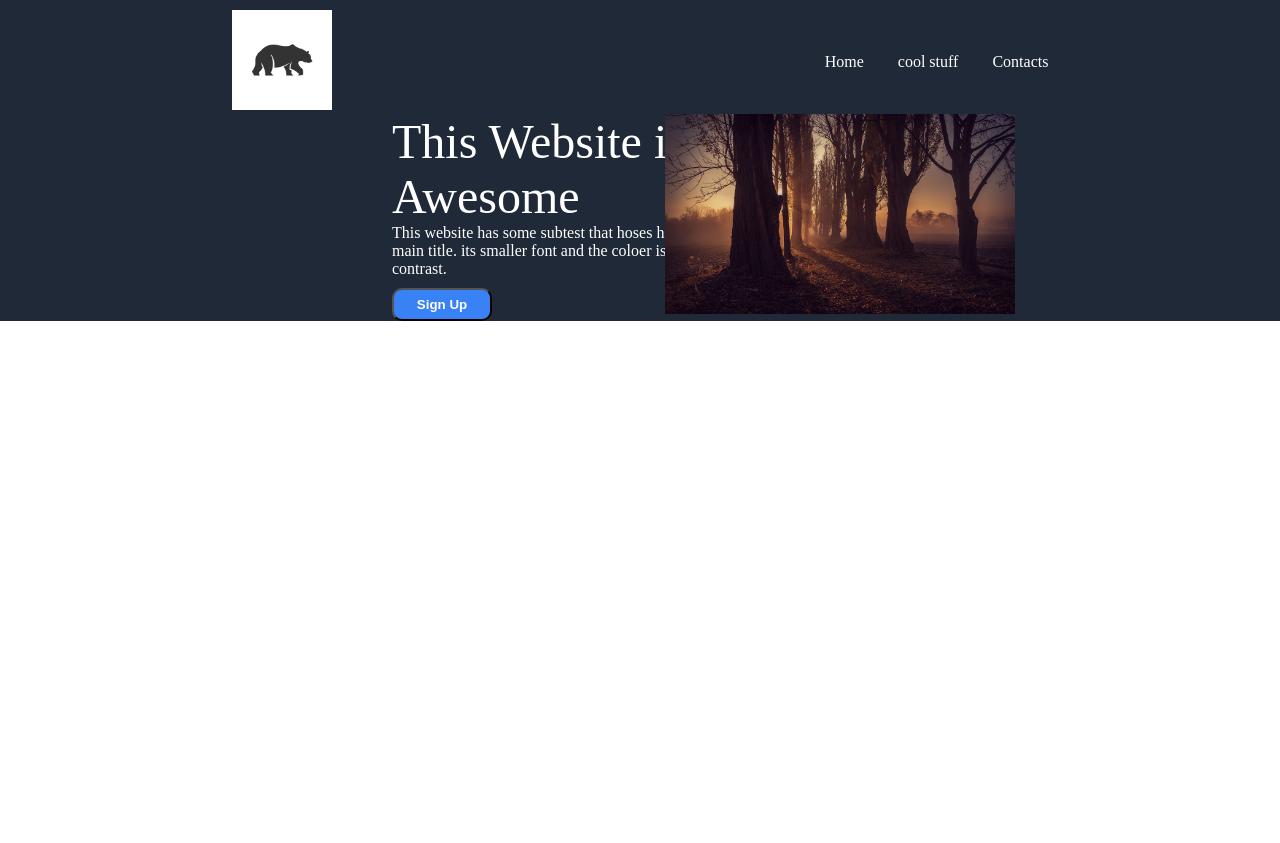
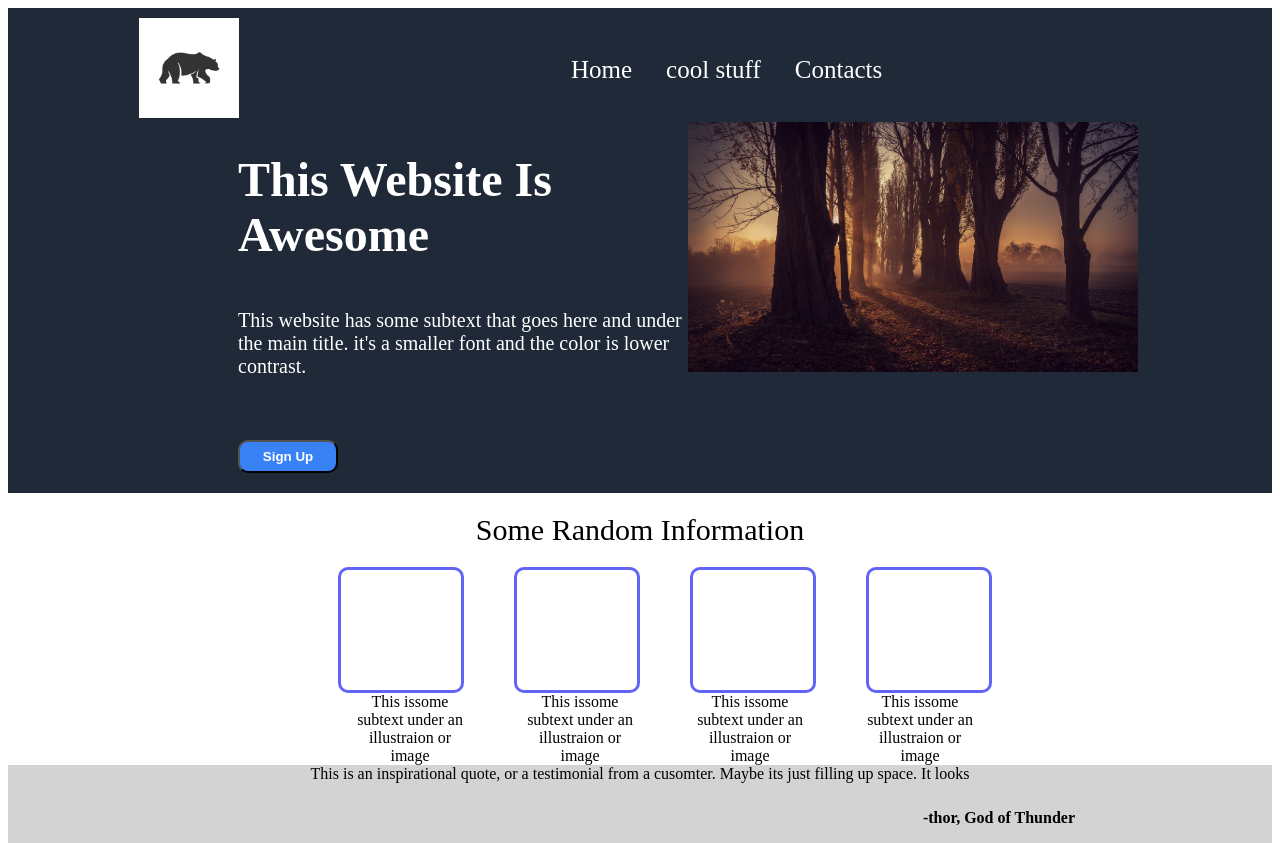
Before and after one commit to Sir-Bagels/website-project, a plain HTML site: page index.html in a window 1280 px wide. Before the commit the page ends 800 px from the top, so only its background shows below. Drawn offline with Linux system fonts and the light colour scheme.

Commit message:
website changes

```diff
--- a/index.html
+++ b/index.html
@@ -26,17 +26,40 @@
   </div>
   <div class="top-container">
     <div class="left-heading-container">
-        <div class="left-heading">This Website is Awesome</div>
-    </div>
+        <div class="left-heading">
+          <h1 class="heading1">This Website Is Awesome</h1>
+          <p class="paragraph">This website has some subtext that goes here and under the main title. it's a smaller font and the color is lower contrast.</p> </p>
+          <button class="sign-up">Sign Up</button>
+        </div>
+      </div>
     <div class="paragraph-container">
-      <p>This website has some subtest that hoses here under the main title. its smaller font and the coloer is lower contrast.</p>
         <div class="heading-image-container">
             <img class="forest" src="forest.jpg">
         </div>
-        <button class="sign-up">Sign Up</button>
-    </div>
+
     </div>
   </div>
-
+  <div class="bottom-container">
+    <div class="bottom-container-header">Some Random Information</div>
+    <div class="boxes-container">
+      <div class="box"></div>
+      <div class="box"></div>
+      <div class="box"></div>
+      <div class="box"></div>
+    </div>
+    <div class="bottom-paragraph-container">
+      <div class="words">This issome subtext under an illustraion or image</div>
+      <div class="words">This issome subtext under an illustraion or image</div>
+      <div class="words">This issome subtext under an illustraion or image</div>
+      <div class="words">This issome subtext under an illustraion or image</div>
+    </div>
+  </div>
+  <div class="almost-bottom-container">
+    <div class="bottom-bottom-container">This is an inspirational quote, or a testimonial from a cusomter.
+      Maybe its just filling up space. It looks</div>
+    <div class="bottom-bottom-bottom-container">
+      <p class="bottom-paragraph">-thor, God of Thunder</p>
+    </div>
+  </div>
 </body>
 </html>
--- a/styles.css
+++ b/styles.css
@@ -1,13 +1,14 @@
-*{
+/* *{
     margin: 0%;
     padding: 0%;
 
 
-}
+} */
 body{
     display: flex;
     flex-direction: column;
     height: 100vh;
+    align-items: center;
 
 }
 
@@ -17,57 +18,102 @@ body{
     justify-content: space-around;
     align-items: center;
     padding-top: 10px;
+    width: 100%;
+    /* border: solid green; */
+}
+.logo-container{
+    /* border: solid red; */
 }
 .bear{
     height: 100px;
 }
 
 .links ul{
-    d
+
 }
 .links a{
     text-decoration: none;
     color: white;
+    font-size: 25px;
+
 }
 .links li{
     list-style-type: none;
     display: inline;
     padding-left: 30px;
 }
+.links{
+    /* border: solid red; */
+    width: 600px;
+}
 .top-container{
-    justify-content: space-around;
+
     background-color: #1F2937 ;
-    position: relative;
+    display: flex;
+    flex-direction: row;
+    /* border: solid green;  */
+    flex-shrink: 2;
+    padding-bottom: 20px;
+    width: 100%;
 
+}
+.heading1{
+    font-size: 48px;
+    margin-top: 30px;
+}
+.paragraph{
+    font-size: 20px;
+}
+.left-heading-container{
+    flex: 1;
+    padding-left: 30px;
+    /* border: solid rebeccapurple; */
+    flex-shrink: 1;
+    display: flex;
+    width: 100%;
+
+}
+.left-heading{
+    margin-left: 200px;
+    flex-shrink: 1;
+    display: flex;
+    flex-direction: column;
+
+}
+.forest{
+    height: 250px;
+    width: 450px;
+    /* border: solid greenyellow; */
+    /* display: flex; */
+    flex-shrink: 1;
+}
+.paragraph-container{
+    /* border: solid red; */
+    flex: 1;
+    flex-shrink: 1;
+    display: flex;
 
 
 }
-.left-heading-container{
-    width: 300px;
-    padding-left: 30px;
-    margin-left: 362px;
+.heading1{
+    color: white;
+    display: flex;
+    flex-shrink: 1;
+}
+.paragraph{
+    width: 450px;
+    margin-top: 15px;
+    color: white;
+    display: flex;
+    flex-shrink: 1;
+}
+.heading-image-container{
+    /* border: solid purple; */
+    display: flex;
+    /* margin-left: 200px; */
+    flex-shrink: 1;
+}
 
-}
-.left-heading{
-    font-size: 48px;
-    color: white;
-
-}
-.forest{
-    height: 200px;
-    width: 350px;
-}
-.paragraph-container{
-    width: 370px;
-    color: white;
-    padding-left: 30px;
-    margin-left: 362px;
-}
-.forest{
-    position: absolute;
-    right: 265px;
-    top: 0;
-}
 .sign-up{
     background-color: #3882F6;
     padding: 7px;
@@ -76,4 +122,63 @@ body{
     margin-top: 10px;
     color: white;
     font-weight: bold;
+    display: flex;
+    flex-shrink: 1;
+    justify-content: center;
 }
+.bottom-container{
+    /* border: solid red; */
+    display: flex;
+    flex-direction: column;
+}
+.bottom-container-header{
+    /* border: solid green; */
+    text-align: center;
+    padding: 20px;
+    font-size: 30px;
+
+}
+.boxes-container{
+    /* border: solid blue; */
+    display: flex;
+    justify-content: center;
+
+}
+.box{
+    border: solid rgb(97, 100, 245);
+    display: flex;
+    height: 120px;
+    width: 120px;
+    margin-left: 50px;
+    border-radius: 10px;
+}
+.bottom-paragraph-container{
+    display: flex;
+    justify-content: center;
+}
+.words{
+    width: 120px;
+    margin-left: 50px;
+    /* border: solid green; */
+    text-align: center;
+}
+.almost-bottom-container{
+    width: 100%;
+    background-color: lightgray;
+    height: 200px;
+    align-items: center;
+    justify-content: center;
+    display: flex;
+    flex-direction: column;
+}
+.bottom-bottom-bottom-container{
+    /* border: solid rebeccapurple; */
+    width: 900px;
+    justify-content: right;
+    display: flex;
+    margin-right: 30px;
+    margin-top: 10px;
+}
+.bottom-paragraph{
+    font-weight: bold;
+}
```
